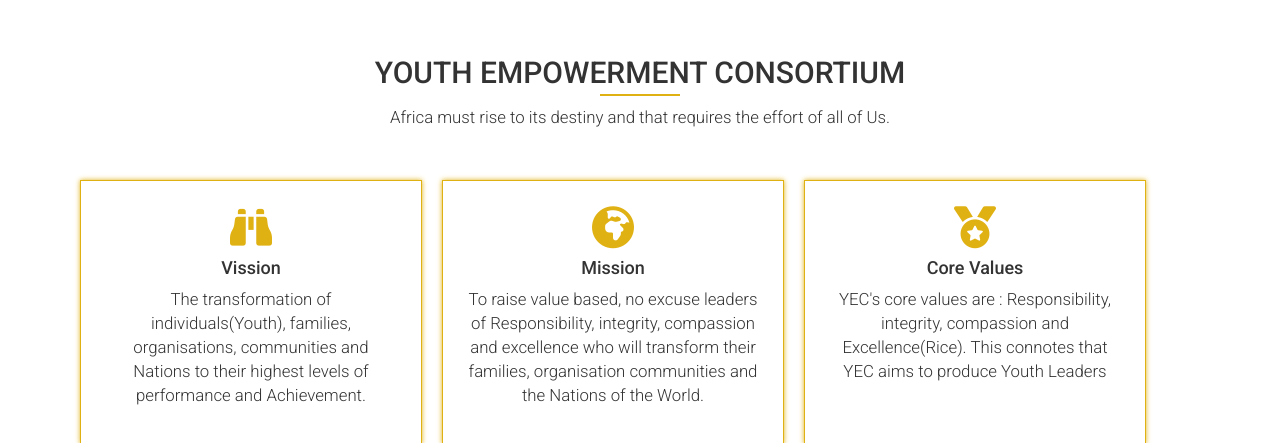
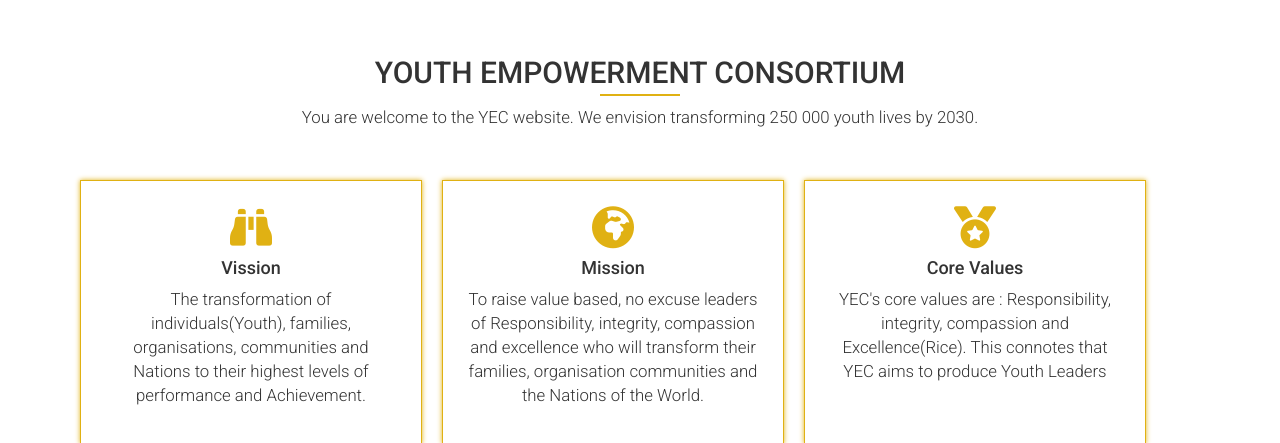
Before and after one commit to Danny-Quan/Danny-Quan, a PHP site: page / in a window 1280 px wide. Shown: the part 709-1152 px from the top of the page. Run offline with PHP 8.4, Linux system fonts and the light colour scheme; some libraries are stand-ins or nearby versions.

Commit message:
Update index.php

```diff
--- a/index.php
+++ b/index.php
@@ -148,7 +148,7 @@ include_once("header.php");
 <div class="container sec2_sec">
 
 <h2 class="text-center text-uppercase">youth empowerment Consortium</h2>
-<p class="after_sec2_header">Africa must rise to its destiny and that requires the effort of all of Us.</p>
+<p class="after_sec2_header">You are welcome to the YEC website. We envision transforming 250 000 youth lives by 2030.</p>
 <div class="col-sm-4 services_sec">
 <i class="fas fa-binoculars"></i>
 <h4 class="text-capitalize text-center">vission</h4>
```
